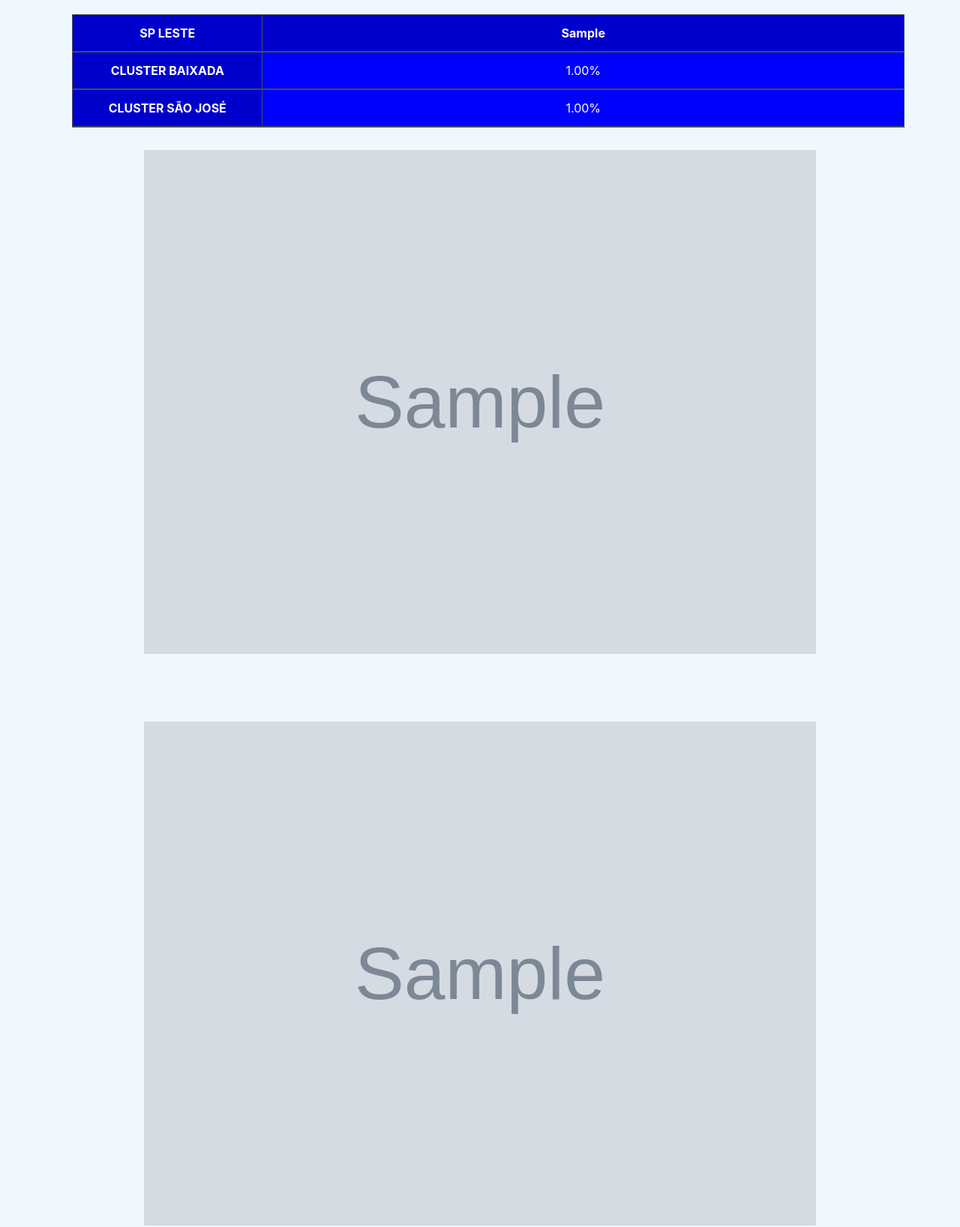
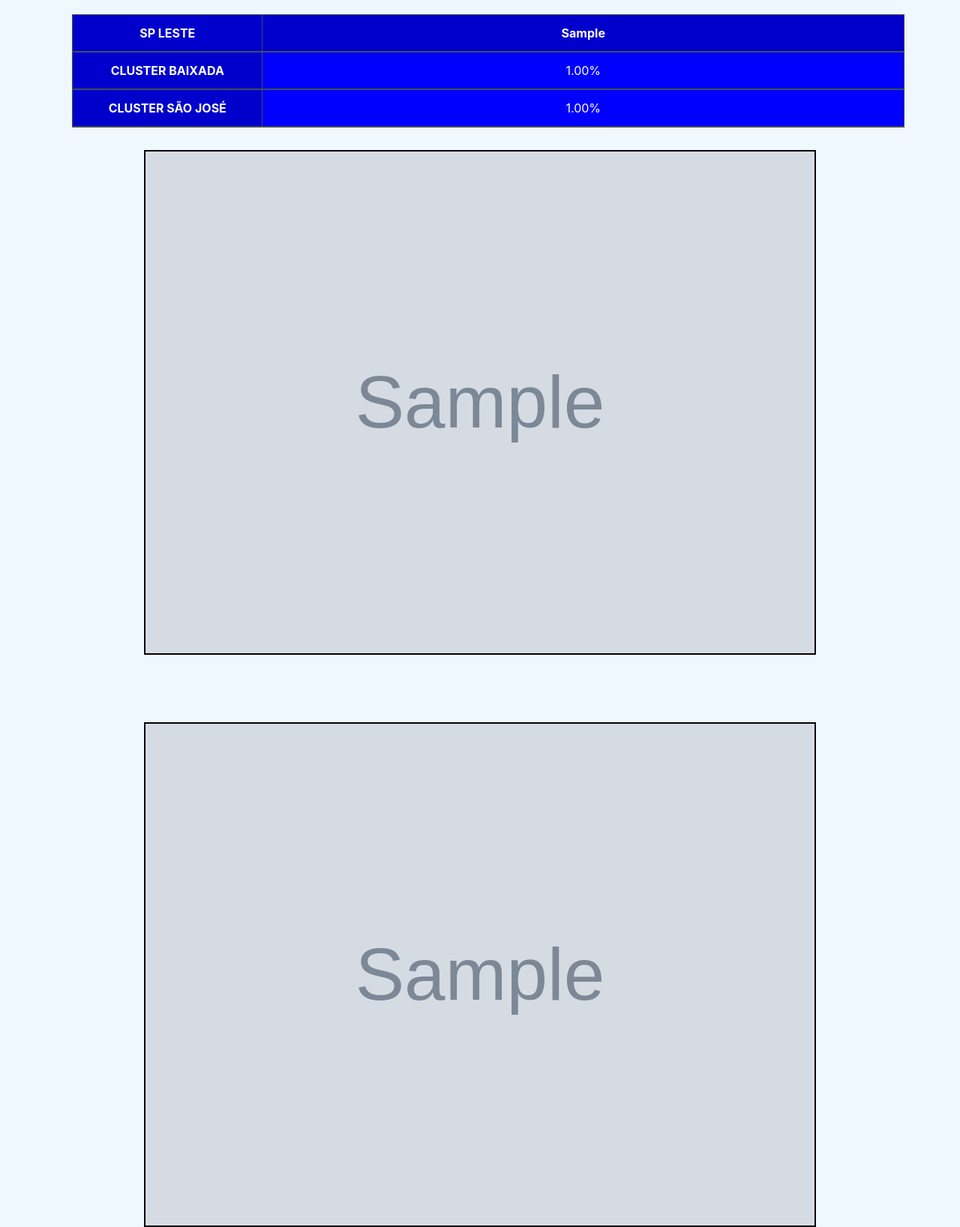
Before and after one commit to PHLioni/idNetGrap, a Django app: page /indicadores/crt_humano in a window 1280 px wide. Shown: the part 1993-3629 px from the top of the page at 75% size. Run offline with Django 3.2, Linux system fonts and the light colour scheme; a user stored in the database is signed in; tables that the repository leaves empty hold one stand-in row (values such as "Sample post"); grey boxes marked "Sample" are stand-in pictures; some libraries are stand-ins or nearby versions.

Commit message:
'teste02'

```diff
--- a/estaticos/style.css
+++ b/estaticos/style.css
@@ -240,4 +240,5 @@ body{
 #imgTela02{
     width:100%;
     margin-top:10%;
+    border: 2px solid black;
 }
--- a/templates/crt_humano.html
+++ b/templates/crt_humano.html
@@ -473,7 +473,7 @@ CRT HUMANO MENSAL
 <div class="img01">
     {% for dado in imagem01 %}
 
-    <img style="width:100%; margin-left:0%;" src="{{ dado.photo01.url}}">
+    <img style="width:100%; margin-left:0%; border: 2px solid black;" src="{{ dado.photo01.url}}">
     <!--<a class="btn btn-primary" href="{% url 'deletarImagem01' dado.id %}" id="btnChart04">DELETAR IMAGEM</a>-->
 
      <img id="imgTela02" src="{{ dado.photo02.url}}">
```
